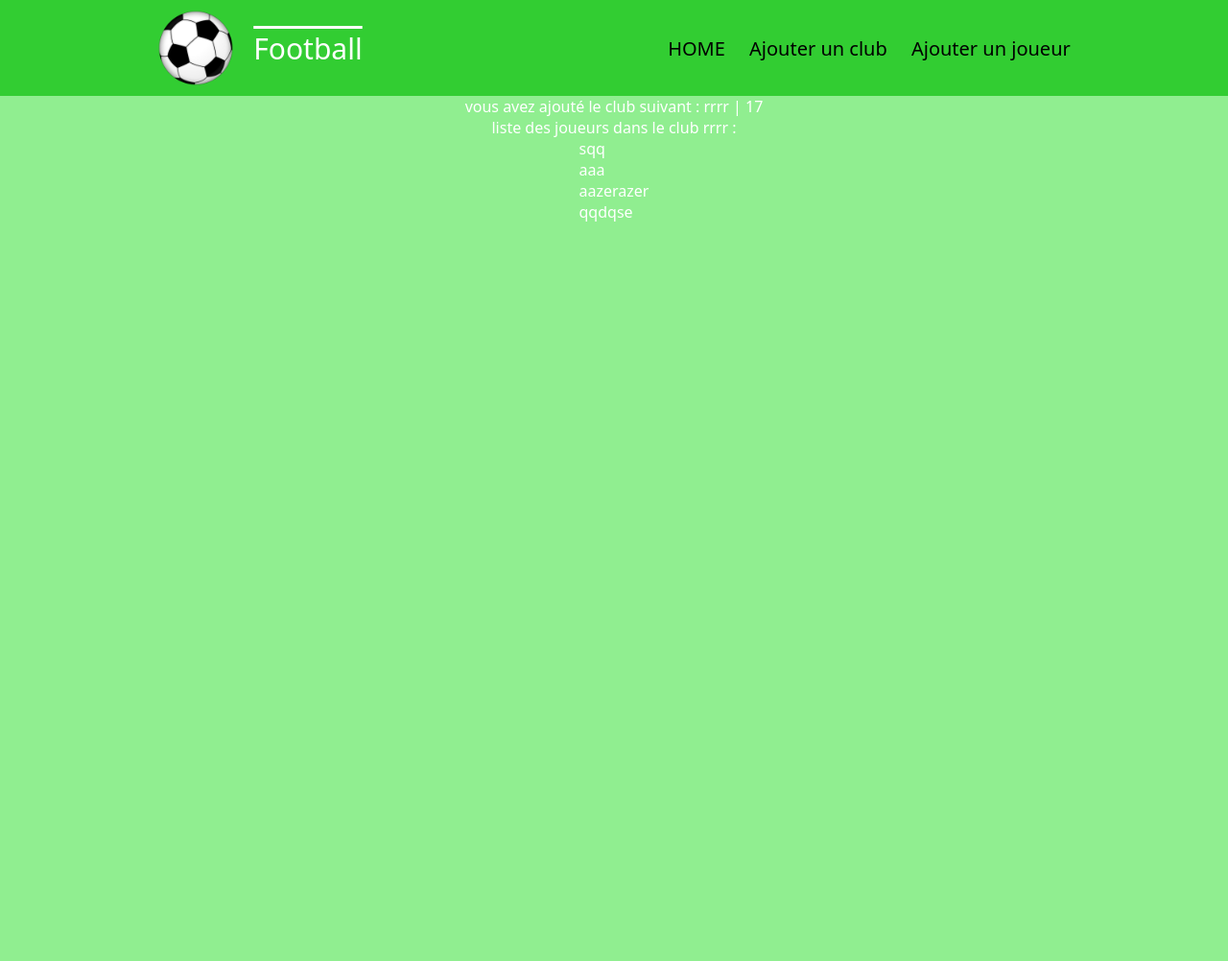
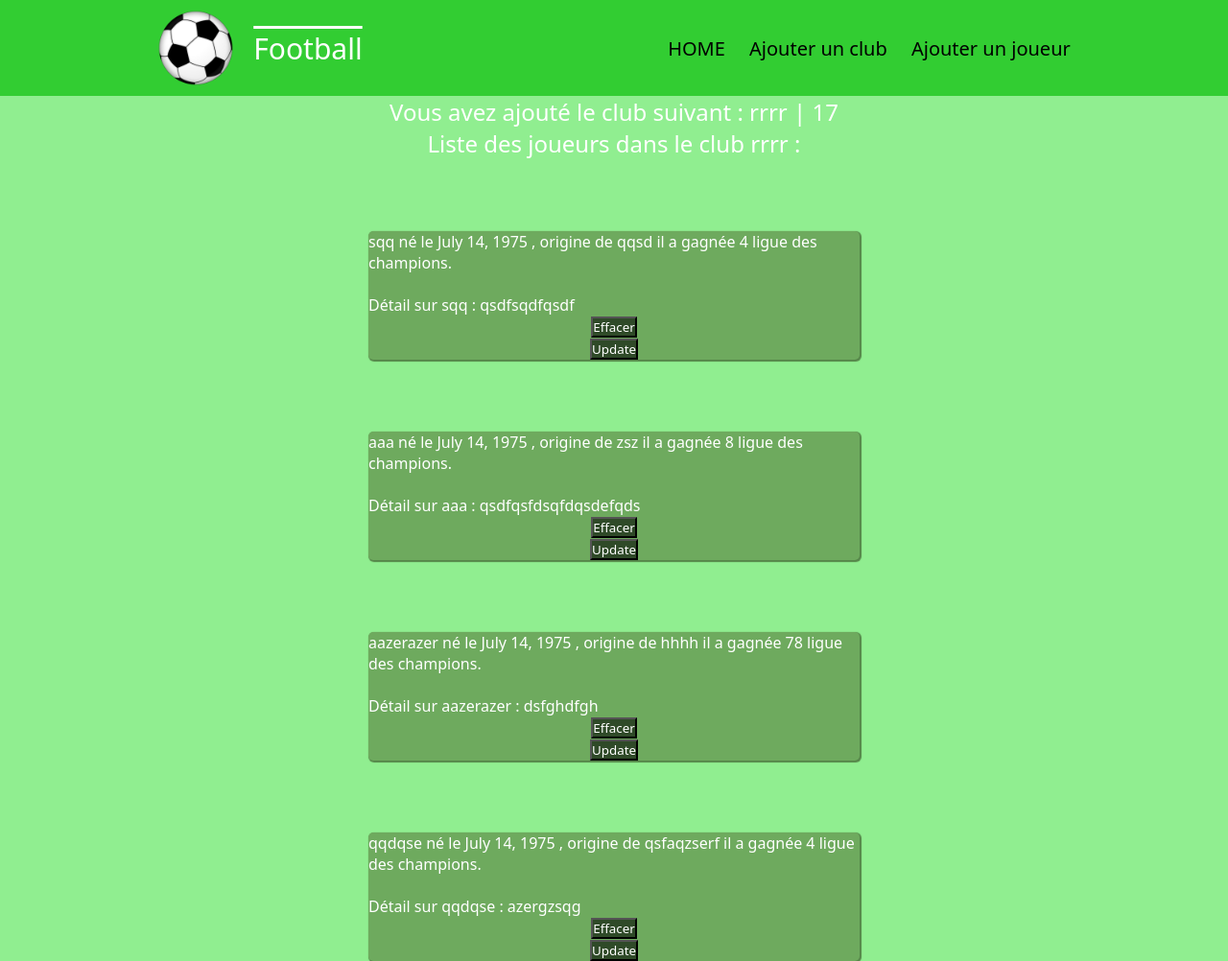
Before and after one commit to JLKayser/Projet_Django, a Django app: page /football/affiche/17/ in a window 1280 px wide. Shown: the whole page at 96% size. Before the commit the page ends 231 px from the top, so only its background shows below. Run offline with Django 4.2, Linux system fonts and the light colour scheme; data comes from the database, SQL or seed files in the repository; both versions use the stored data as it was after the commit.

Commit message:
Version 5

```diff
--- a/Django-Football-master/Django-Football-master/TPproject/football/static/main.css
+++ b/Django-Football-master/Django-Football-master/TPproject/football/static/main.css
@@ -69,11 +69,16 @@ form > li{
     padding:7px;
 }
 
+li{
+    list-style-type:none;
+    padding:7px;
+}
+
 label{
     font-family:system-ui,arial;
 }
 
-input[type=submit]{
+input[type=submit],button{
     background:#2f4a28;
     font-family:system-ui,arial;
 }
@@ -97,6 +102,25 @@ img{
 
 img:hover{
     transform:rotate(1000deg)
+}
+
+.ul-list{
+    background-color:#6eaa5e;
+    display:flex;
+    justify-content:center;
+    flex-direction:column;
+    align-items:center;
+    margin-top:75px;
+    width:40vw;
+    border-radius:5px;
+    box-shadow:1px 1px 1px 1px #558549;
+}
+
+.ul-list > .li-list{
+    list-style-type:none;
+    display:flex;
+    flex-direction:column;
+    align-items:center;
 }
 
 @media all and (max-width:650px){
--- a/Django-Football-master/Django-Football-master/TPproject/football/templates/football/affiche.html
+++ b/Django-Football-master/Django-Football-master/TPproject/football/templates/football/affiche.html
@@ -3,10 +3,14 @@
 Football
 {% endblock %}
 {% block content %}
-<p> vous avez ajouté le club suivant : {{club}} | {{club.id}} </p>
-<p> liste des joueurs dans le club {{club}} : </p>
+<h2> Vous avez ajouté le club suivant : {{club}} | {{club.id}} </h2>
+<h2> Liste des joueurs dans le club {{club}} : </h2>
 {% for j in joueur %}
-<ul style="padding:0;">{{j.nom_joueur}}
+<ul class="ul-list">
+    {{j.nom_joueur}} né le {{j.date_naissance_joueur}} , origine de {{j.pays_joueur}} il a gagnée {{j.nombre_LDC}} ligue des champions.<br><br>
+    Détail sur {{j.nom_joueur}} :
+    {{j.resume}}
+     <a href="delete2/{{j.id}}"><button>Effacer</button></a> <a href="update2/{{j.id}}"><button>Update</button></a></li>
+</ul>
 {% endfor %}
-</ul>
 {% endblock %}
--- a/Django-Football-master/Django-Football-master/TPproject/football/templates/football/main.html
+++ b/Django-Football-master/Django-Football-master/TPproject/football/templates/football/main.html
@@ -14,6 +14,7 @@
         Football
     </div>
         </div>
+
     <ul class="nav-list" id="list">
 
  <li class="list-item"><a href="/football/">HOME</a></li>
--- a/Django-Football-master/Django-Football-master/TPproject/football/views.py
+++ b/Django-Football-master/Django-Football-master/TPproject/football/views.py
@@ -3,7 +3,7 @@ from django.http import HttpResponseRedirect
 from .forms import ClubForm, JoueurForm
 
 from . import  models
-# Create your views here.
+
 def ajout(request):
     if request.method == "POST":
         form = ClubForm(request)
@@ -84,7 +84,7 @@ def traitementupdate(request, id):
     cform = ClubForm(request.POST)
     if cform.is_valid():
         club = cform.save(commit=False)
-        club.id = id;
+        club.id = id
         club.save()
         return HttpResponseRedirect("/football/")
     else:
@@ -94,7 +94,7 @@ def traitementupdate2(request, id):
     jform = JoueurForm(request.POST)
     if jform.is_valid():
         joueur = jform.save(commit=False)
-        joueur.id = id;
+        joueur.id = id
         joueur.save()
         return HttpResponseRedirect("/football/")
     else:
```
Also changed, not shown: Django-Football-master/Django-Football-master/TPproject/football/templates/football/home.html (+4 -4 lines), Django-Football-master/Django-Football-master/TPproject/db.sqlite3.
